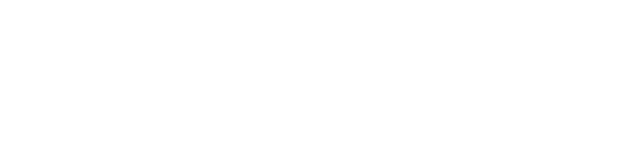
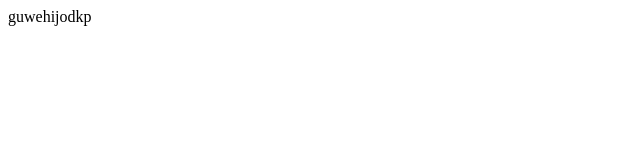
Before and after one commit to CactusB0y/rev_github_dev, a plain HTML site: page index.html in a window 1280 px wide. Shown: the whole page, without its empty margins (0-640 px from the left). Drawn offline with Linux system fonts and the light colour scheme.

Commit message:
AK - finished navbar dev

```diff
--- a/index.html
+++ b/index.html
@@ -7,6 +7,11 @@
     <link rel="stylesheet" href="./public/css/app.css">
 </head>
 <body>
+    <header>
+        <nav>
+            guwehijodkp
+        </nav>
+    </header>
     <script src="./public/js/main.js"></script>
 </body>
 </html>
```
